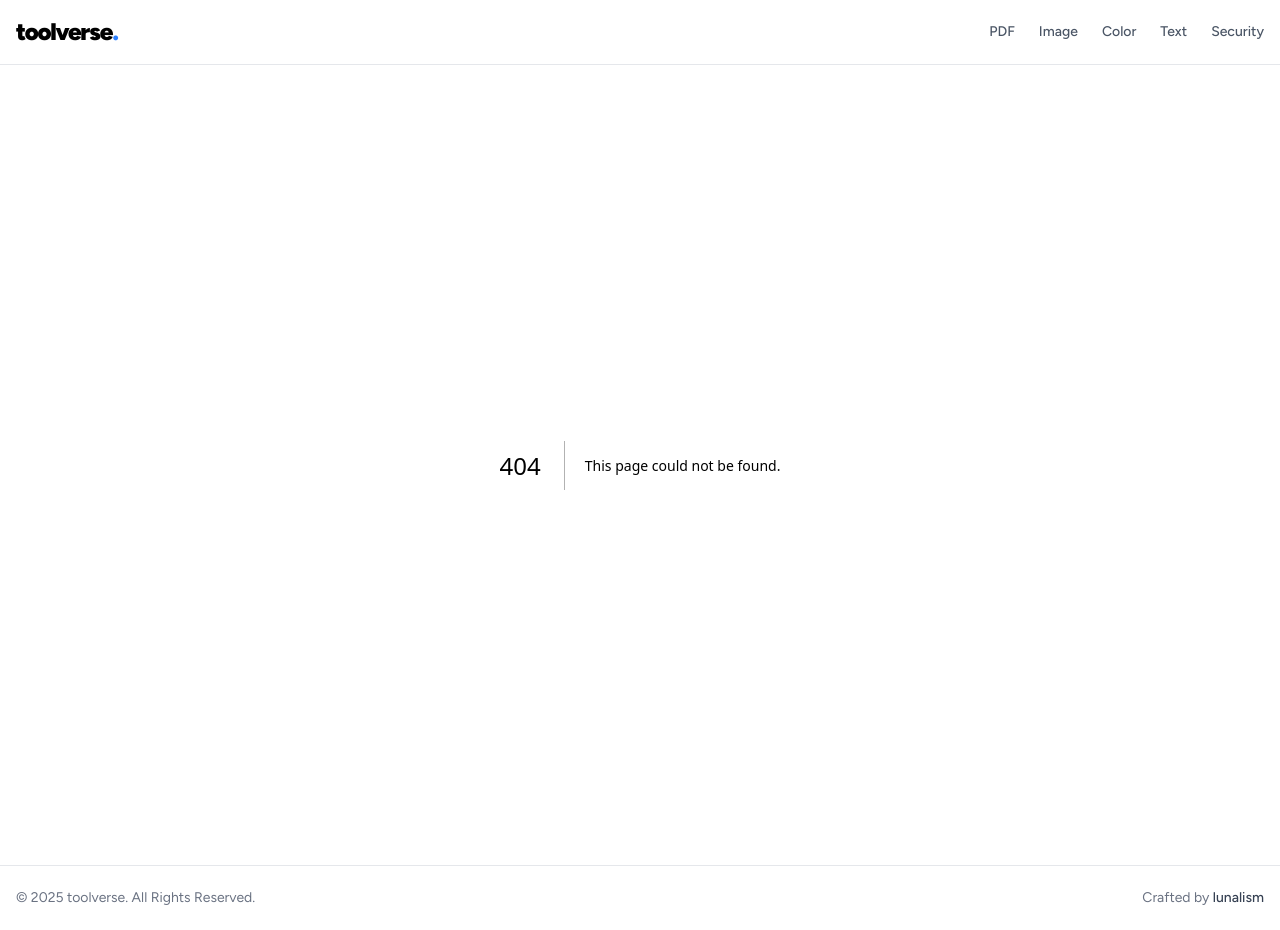
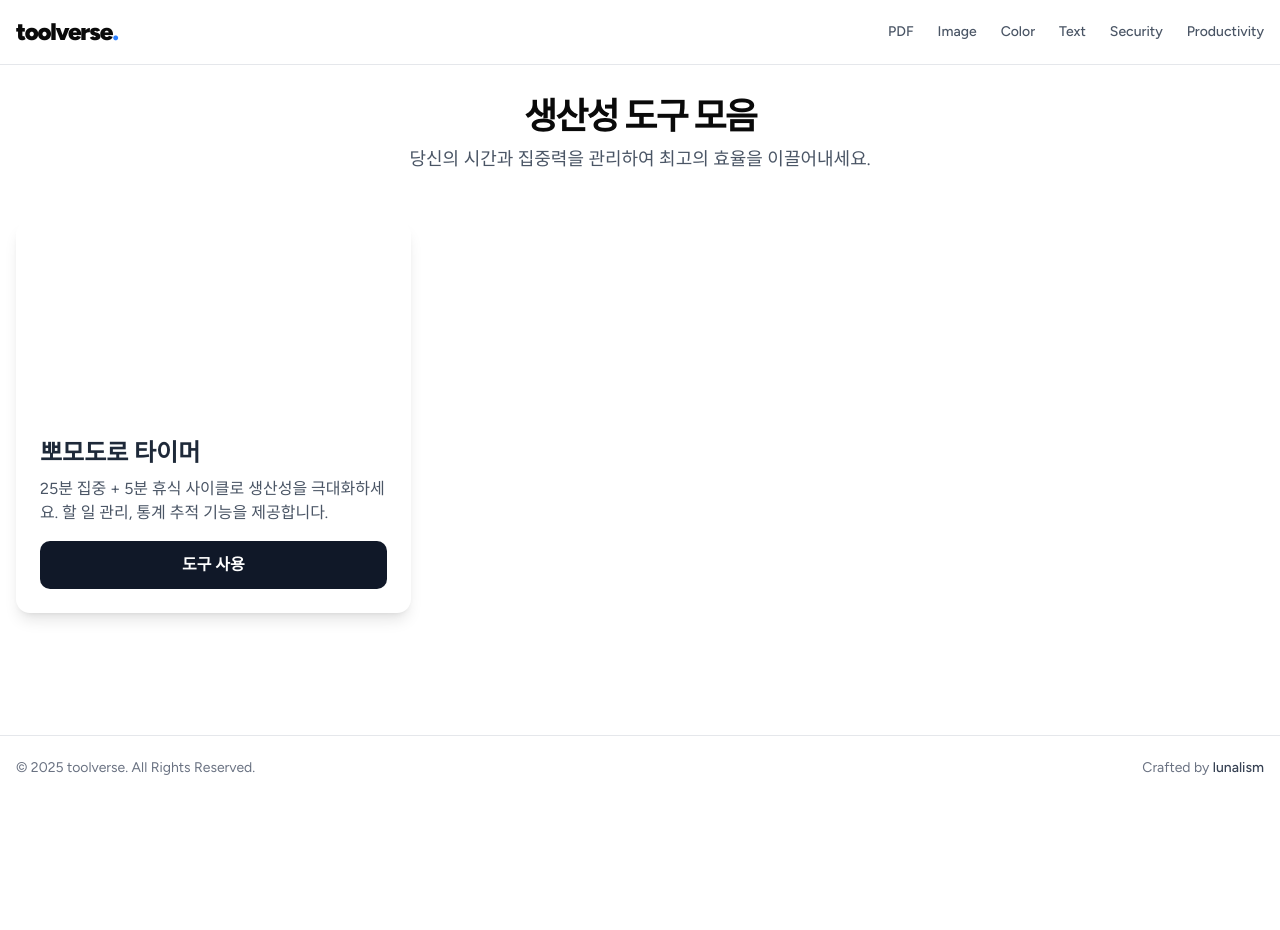
Before and after one commit to lunalism/toolverse, a Next.js app: page /productivity in a window 1280 px wide. Before the commit this address had no page. After the commit the page ends 800 px from the top, so only its background shows below. Built offline with nearby package versions, Linux system fonts and the light colour scheme; no server answers.

Commit message:
feat: Add UI scaffold for Pomodoro Timer

```diff
--- /dev/null
+++ b/src/app/productivity/page.tsx
@@ -0,0 +1,55 @@
+// src/app/productivity/page.tsx
+
+"use client";
+
+import { useState, useEffect } from "react";
+import Link from "next/link";
+
+type UnsplashPhoto = { urls: { small: string; }; };
+
+const tools = [
+    {
+        href: "/productivity/pomodoro-timer",
+        title: "뽀모도로 타이머",
+        description: "25분 집중 + 5분 휴식 사이클로 생산성을 극대화하세요. 할 일 관리, 통계 추적 기능을 제공합니다.",
+    },
+];
+
+const keywords = ['focus', 'desk', 'coffee', 'study', 'relax'];
+
+export default function ProductivityToolsPage() {
+    // ... Unsplash 이미지 로딩 로직은 이전과 동일합니다 ...
+    const [imageUrls, setImageUrls] = useState<string[]>([]);
+    useEffect(() => { const fetchImages = async () => { try { const response = await fetch(`https://api.unsplash.com/photos/random?query=${keywords.join(',')}&count=${tools.length}`, { headers: { Authorization: `Client-ID ${process.env.NEXT_PUBLIC_UNSPLASH_ACCESS_KEY}` } }); if (!response.ok) throw new Error('Unsplash API Error'); const data: UnsplashPhoto[] = await response.json(); const urls = data.map(photo => photo.urls.small); setImageUrls(urls); } catch (error) { console.error(error); } }; if(tools.length > 0) fetchImages(); }, []);
+
+    return (
+        <div className="container mx-auto px-4 py-8">
+            <div className="text-center mb-12">
+                <h1 className="text-4xl font-black tracking-tighter">생산성 도구 모음</h1>
+                <p className="text-lg text-gray-600 mt-2">당신의 시간과 집중력을 관리하여 최고의 효율을 이끌어내세요.</p>
+            </div>
+
+            <div className="grid grid-cols-1 md:grid-cols-2 lg:grid-cols-3 gap-8">
+                {tools.map((tool, index) => (
+                    <div key={tool.href} className="flex flex-col bg-white rounded-xl shadow-lg overflow-hidden transition-all duration-300 hover:shadow-2xl hover:-translate-y-2">
+                        <div className="relative h-48 w-full">
+                            {imageUrls[index] && (
+                                // eslint-disable-next-line @next/next/no-img-element
+                                <img src={imageUrls[index]} alt={tool.title} className="w-full h-full object-cover" />
+                            )}
+                        </div>
+                        <div className="flex-grow p-6 flex flex-col">
+                            <h2 className="text-2xl font-bold text-gray-800 mb-2">{tool.title}</h2>
+                            <p className="text-gray-600 mb-4 flex-grow">{tool.description}</p>
+                            <div className="mt-auto">
+                                <Link href={tool.href} className="inline-block w-full text-center px-6 py-3 bg-gray-900 text-white font-semibold rounded-lg hover:bg-gray-700 transition-colors">
+                                    도구 사용
+                                </Link>
+                            </div>
+                        </div>
+                    </div>
+                ))}
+            </div>
+        </div>
+    );
+}
--- /dev/null
+++ b/src/app/productivity/pomodoro-timer/page.tsx
@@ -0,0 +1,71 @@
+// src/app/productivity/pomodoro-timer/page.tsx
+
+"use client";
+
+import { useState } from 'react';
+import { Button } from '@/components/ui/button';
+import { Input } from '@/components/ui/input';
+import { Label } from '@/components/ui/label';
+
+export default function PomodoroTimerPage() {
+    return (
+        <div className="container mx-auto px-4 py-8 max-w-2xl">
+            <div className="text-center mb-8">
+                <h1 className="text-4xl font-black tracking-tighter">뽀모도로 타이머</h1>
+                <p className="text-lg text-gray-600 mt-2">
+                    집중과 휴식의 사이클로 최고의 생산성을 경험하세요.
+                </p>
+            </div>
+
+            <div className="p-8 border rounded-xl bg-white shadow-lg space-y-8">
+                {/* 타이머 디스플레이 */}
+                <div className="flex flex-col items-center justify-center">
+                    <div className="w-64 h-64 rounded-full border-8 border-gray-200 flex flex-col items-center justify-center">
+                        <div className="text-6xl font-bold font-mono text-gray-800">
+                            25:00
+                        </div>
+                        <div className="text-lg text-gray-500 mt-2">
+                            집중할 시간
+                        </div>
+                    </div>
+                </div>
+
+                {/* 진행 상황 */}
+                <div className="text-center">
+                    <p className="text-gray-600">완료한 뽀모도로: 0 / 4</p>
+                    {/* 여기에 동그라미 인디케이터를 추가할 수 있습니다. */}
+                </div>
+
+                {/* 액션 버튼 */}
+                <div className="flex justify-center gap-4">
+                    <Button size="lg" className="bg-red-500 hover:bg-red-600">시작</Button>
+                    <Button size="lg" variant="secondary">일시정지</Button>
+                    <Button size="lg" variant="outline">리셋</Button>
+                </div>
+            </div>
+
+            {/* 설정 패널 */}
+            <div className="mt-8 p-8 border rounded-xl bg-white shadow-lg">
+                <h2 className="text-xl font-bold text-center mb-6">설정</h2>
+                <div className="grid grid-cols-2 md:grid-cols-4 gap-4">
+                    <div className="space-y-1">
+                        <Label htmlFor="focusTime">집중 시간 (분)</Label>
+                        <Input id="focusTime" type="number" defaultValue={25} />
+                    </div>
+                    <div className="space-y-1">
+                        <Label htmlFor="shortBreak">짧은 휴식 (분)</Label>
+                        <Input id="shortBreak" type="number" defaultValue={5} />
+                    </div>
+                    <div className="space-y-1">
+                        <Label htmlFor="longBreak">긴 휴식 (분)</Label>
+                        <Input id="longBreak" type="number" defaultValue={15} />
+                    </div>
+                    <div className="space-y-1">
+                        <Label htmlFor="longBreakInterval">긴 휴식 주기</Label>
+                        <Input id="longBreakInterval" type="number" defaultValue={4} />
+                    </div>
+                </div>
+            </div>
+        </div>
+    );
+}
--- a/src/components/main/Header.tsx
+++ b/src/components/main/Header.tsx
@@ -40,6 +40,11 @@ const Header = () => {
                 Security
               </Link>
             </li>
+            <li>
+              <Link href="/productivity" className="hover:text-blue-500 transition-colors">
+                Productivity
+              </Link>
+            </li>
           </ul>
         </nav>
       </div>
```
